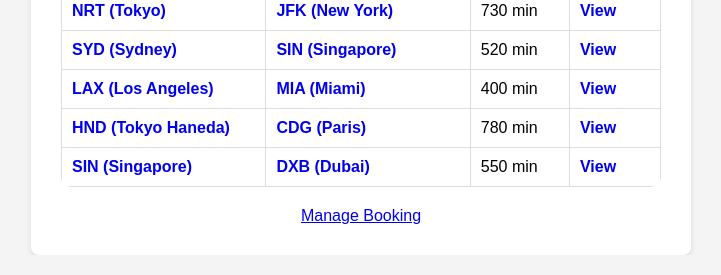
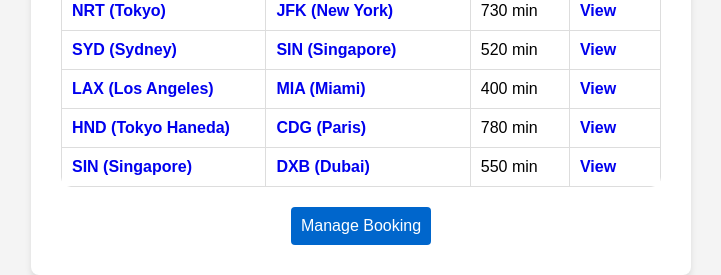
Before and after one commit to eidarulu/airline_system, a Django app: page / in a window 1280 px wide. Shown: the part 826-1101 px from the top of the page, without its empty margins (279-1000 px from the left). Run offline with Django 4.2, Linux system fonts and the light colour scheme; data comes from the database, SQL or seed files in the repository.

Commit message:
format button

```diff
--- a/flights/static/css/styles.css
+++ b/flights/static/css/styles.css
@@ -90,7 +90,16 @@ input {
 
 .manage-booking {
     text-align: center;
-    margin-top: 20px;
+    display: block;
+    width: fit-content;
+    padding: 10px;
+    background-color: #0066cc;
+    color: white;
+    border: none;
+    border-radius: 4px;
+    text-align: center;
+    text-decoration: none;
+    margin: auto;
 }
 
 .error {
--- a/flights/templates/flights/index.html
+++ b/flights/templates/flights/index.html
@@ -42,8 +42,8 @@
                 {% endfor %}
             </tbody>
         </table>
-        <div class="manage-booking">
-            <a href="{% url 'manage_booking' %}">Manage Booking</a>
+        <div>
+            <a href="{% url 'manage_booking' %}" class="manage-booking">Manage Booking</a>
         </div>
     </div>
 </body>
```
